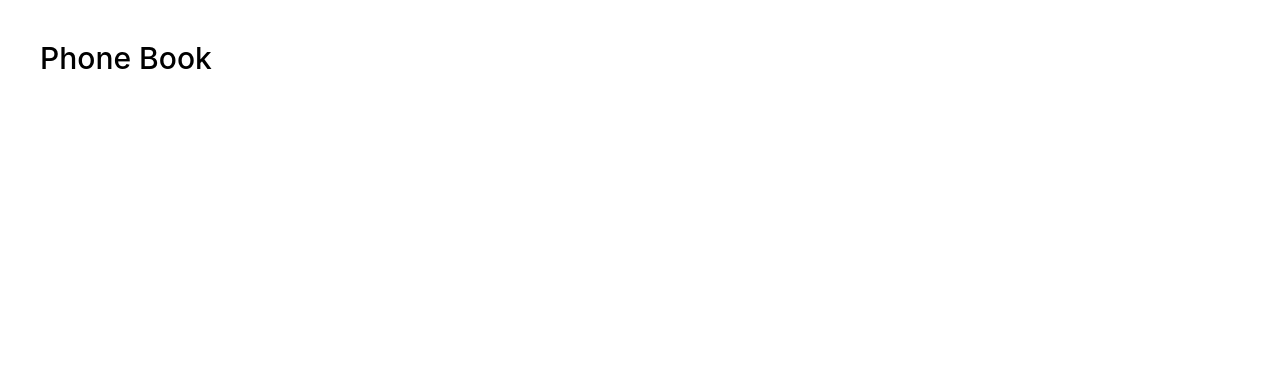
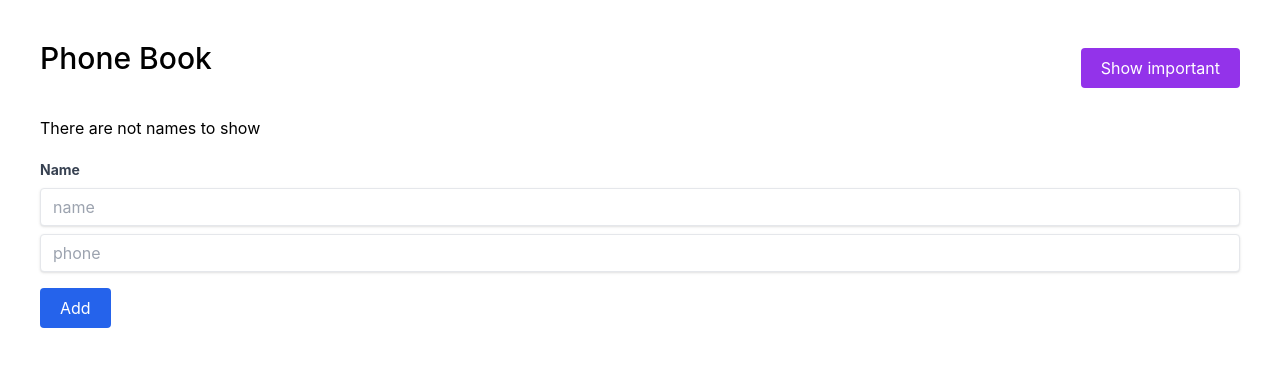
Before and after one commit to oelearning/fullstackopen-1c, a React (Vite) app in the folder 1c/: page /phonebook in a window 1280 px wide. Shown: the top 366 px of the page. Built offline with nearby package versions, Linux system fonts and the light colour scheme.

Commit message:
add form and conditional render

```diff
--- a/1c/src/pages/PhoneBookPage.jsx
+++ b/1c/src/pages/PhoneBookPage.jsx
@@ -1,7 +1,107 @@
+import { useState } from 'react'
+import { Button } from '../components/Button'
+import { Phone } from '../components/Phone'
+
 export const PhoneBookPage = () => {
+  const [contacts, setContacts] = useState([])
+  const [newName, setNewName] = useState('')
+  const [newPhone, setNewPhone] = useState('')
+  const [showAll, setShowAll] = useState(true)
+
+  const handleNameChange = (e) => {
+    const listener = e.target.value
+    setNewName(listener)
+  }
+
+  const handlePhoneChange = (e) => {
+    const listener = e.target.value
+    setNewPhone(listener)
+  }
+
+  const addName = (e) => {
+    e.preventDefault()
+    const nameObject = {
+      name: newName,
+      phone: newPhone,
+      important: Math.random() < 0.5,
+      id: contacts.length + 1
+    }
+
+    setContacts(contacts.concat(nameObject))
+    setNewName('')
+    setNewPhone('')
+  }
+
+  const contactsToShow = showAll
+    ? contacts
+    : contacts.filter(contact => contact.important === true)
+
+  console.log(contactsToShow)
+
+  const togglecontactsToShow = () => {
+    setShowAll(!showAll)
+  }
+
   return (
-    <div className='p-10 space-x-5'>
-      <h1 className='text-3xl pb-5 font-medium'>Phone Book</h1>
+    <div className='p-10'>
+      <div className='flex justify-between items-center'>
+        <h1 className='text-3xl pb-5 font-medium'>Phone Book</h1>
+        <div>
+          <Button
+            bgcolor='bg-purple-600'
+            hover='bg-purple-700'
+            textcolor='text-white'
+            onclick={togglecontactsToShow}
+          >
+            Show {showAll ? 'important' : 'all'}
+          </Button>
+        </div>
+      </div>
+      <div className='py-5'>
+        {
+        (typeof contactsToShow === 'undefined' || contactsToShow.length === 0)
+          ? <p>There are not names to show</p>
+          : <ul className='space-y-3'>
+            {contactsToShow?.map(({ id, name, phone }) => (
+              <Phone key={id} name={name} phone={phone} />
+            ))}
+          </ul>
+      }
+      </div>
+      <form onSubmit={addName}>
+        <div className='mb-4 space-y-4'>
+          <div>
+            <label
+              className='block text-gray-700 text-sm font-bold mb-2'
+            >
+              Name
+            </label>
+            <div className='space-y-2'>
+              <input
+                type='text'
+                placeholder='name'
+                onChange={handleNameChange}
+                value={newName}
+                className='shadow appearance-none border rounded w-full py-2 px-3 text-gray-700 leading-tight focus:outline-none focus:shadow-outline'
+              />
+              <input
+                type='text'
+                placeholder='phone'
+                onChange={handlePhoneChange}
+                value={newPhone}
+                className='shadow appearance-none border rounded w-full py-2 px-3 text-gray-700 leading-tight focus:outline-none focus:shadow-outline'
+              />
+            </div>
+          </div>
+          <Button
+            bgcolor='bg-blue-600'
+            textcolor='text-white'
+            hover='bg-blue-700'
+          >
+            Add
+          </Button>
+        </div>
+      </form>
     </div>
   )
 }
```
